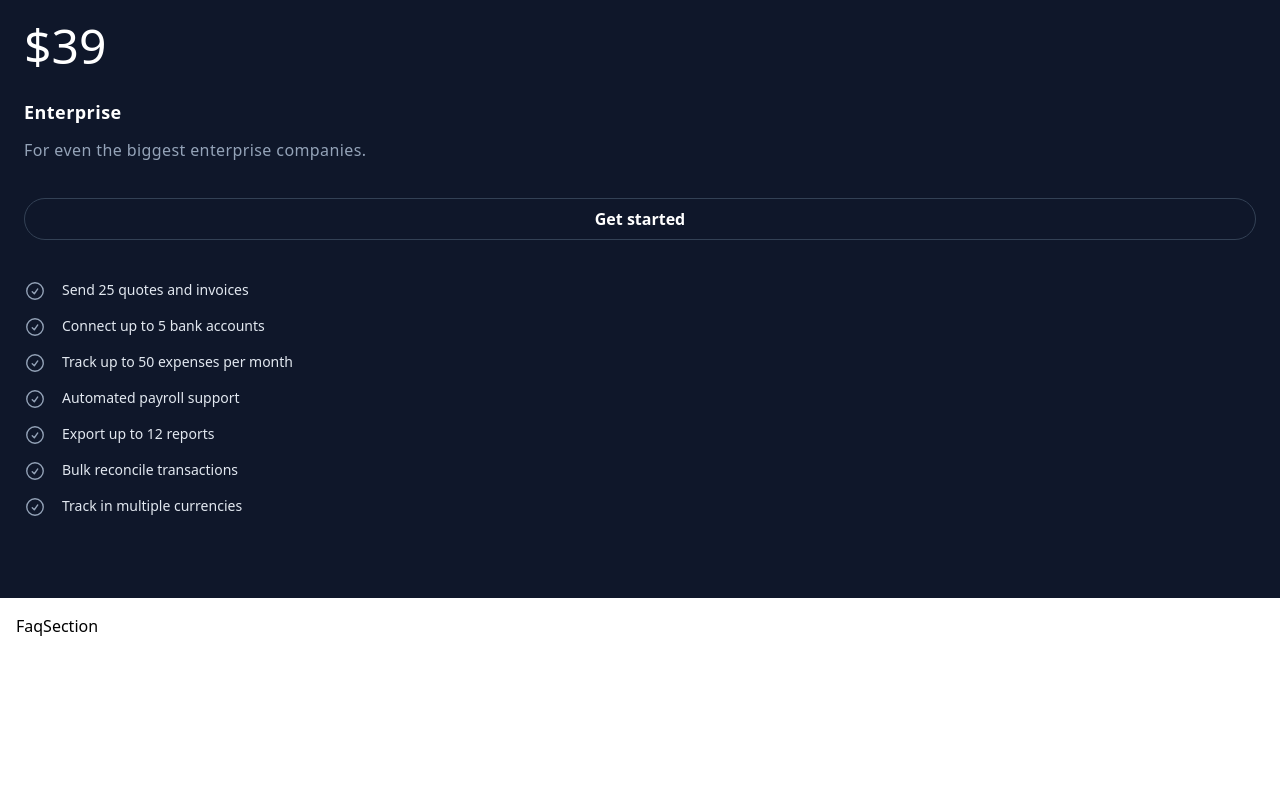
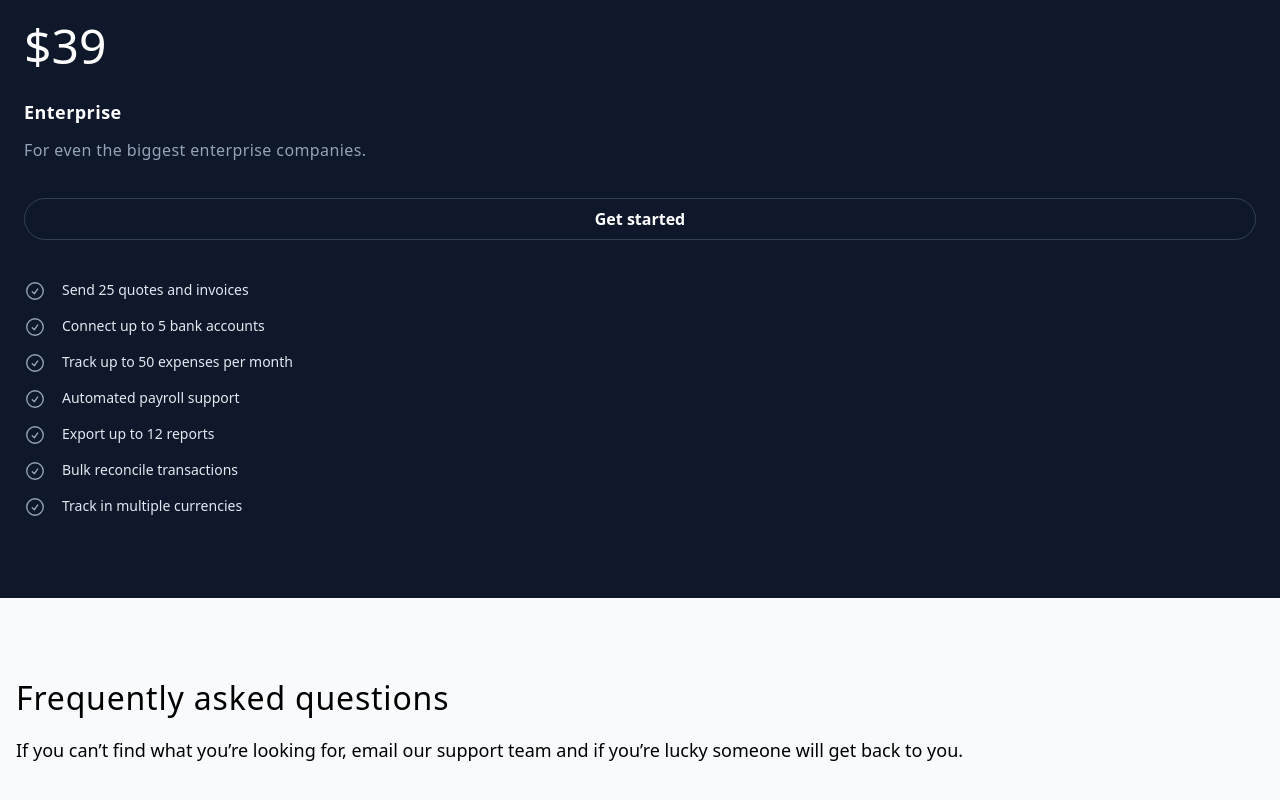
Before and after one commit to amine-omari/Taxpal-clone, a Next.js app: page / in a window 1280 px wide. Shown: the part 8526-9326 px from the top of the page. Before the commit the page ends 9164 px from the top, so only its background shows below. Built offline with nearby package versions, Linux system fonts and the light colour scheme.

Commit message:
fgeat: add title and padding in FaqSection component

```diff
--- a/components/FaqSection.jsx
+++ b/components/FaqSection.jsx
@@ -2,7 +2,14 @@ import React from "react";
 import Container from "./Container";
 
 const FaqSection = () => {
-  return <Container>FaqSection</Container>;
+  return (
+    <Container
+      title="Frequently asked questions"
+      text="If you can’t find what you’re looking for, email our support team and if you’re lucky someone will get back to you."
+      bgLightGray={true}
+      padding="py-20"
+    ></Container>
+  );
 };
 
 export default FaqSection;
```
